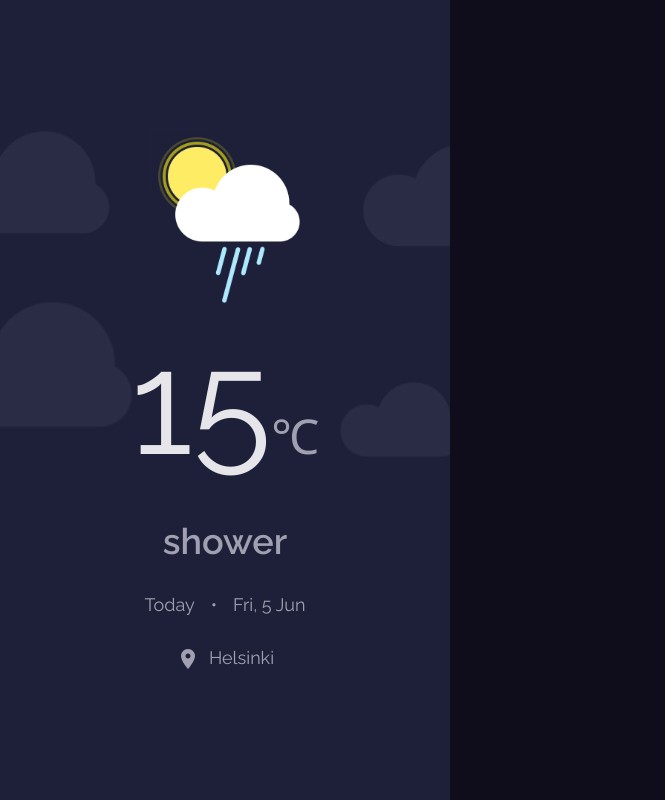
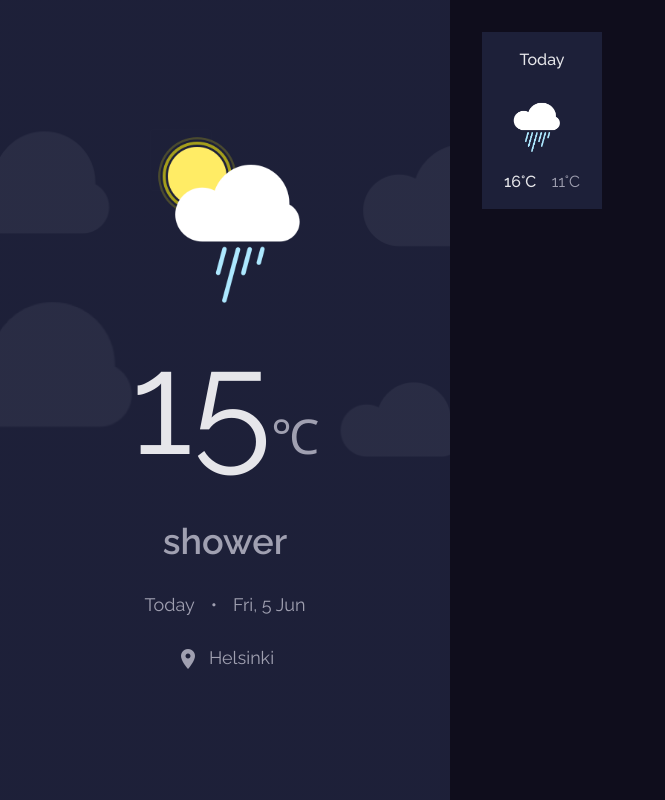
Before and after one commit to shakthi2003gh/DevChallenges-WeatherApp, a React (Create React App) app: page / in a window 1280 px wide. Shown: the whole page, without its empty margins (0-665 px from the left). Built offline with nearby package versions, Linux system fonts and the light colour scheme.

Commit message:
Create weather card component

```diff
--- /dev/null
+++ b/src/compoents/weatherCard.jsx
@@ -0,0 +1,16 @@
+const WeatherCard = ({ when, status, min, max }) => {
+  return (
+    <div className="weather-card">
+      <div className="when">{when}</div>
+
+      <img className="weather-icon" src={`/images/${status}.png`} alt={when} />
+
+      <div className="tempertures">
+        <span>{max}</span>
+        <span>{min}</span>
+      </div>
+    </div>
+  );
+};
+
+export default WeatherCard;
--- a/src/section/right.jsx
+++ b/src/section/right.jsx
@@ -1,5 +1,11 @@
+import WeatherCard from "./../compoents/weatherCard";
+
 const RightSide = () => {
-  return <div className="right"></div>;
+  return (
+    <div className="right">
+      <WeatherCard when="today" status="HeavyRain" min="11°C" max="16°C" />
+    </div>
+  );
 };
 
 export default RightSide;
--- /dev/null
+++ b/src/styles/cards.scss
@@ -0,0 +1,37 @@
+@use "variables" as *;
+
+@mixin bold {
+  font-weight: 500;
+  color: $clr-primary;
+}
+
+.weather-card {
+  display: flex;
+  flex-direction: column;
+  justify-content: space-between;
+  text-align: center;
+  text-transform: capitalize;
+  width: 120px;
+  height: 177px;
+  padding: 18px 22px;
+  background: $bg-secondary;
+  margin: 2rem;
+
+  .when {
+    @include bold();
+  }
+
+  img {
+    width: 56.44px;
+    height: 62px;
+  }
+
+  .tempertures {
+    display: flex;
+    justify-content: space-between;
+
+    span:first-child {
+      @include bold();
+    }
+  }
+}
--- a/src/styles/rightSide.scss
+++ b/src/styles/rightSide.scss
@@ -1,3 +1,5 @@
+@forward "cards";
+
 .right {
   width: 100%;
   height: 100vh;
```
